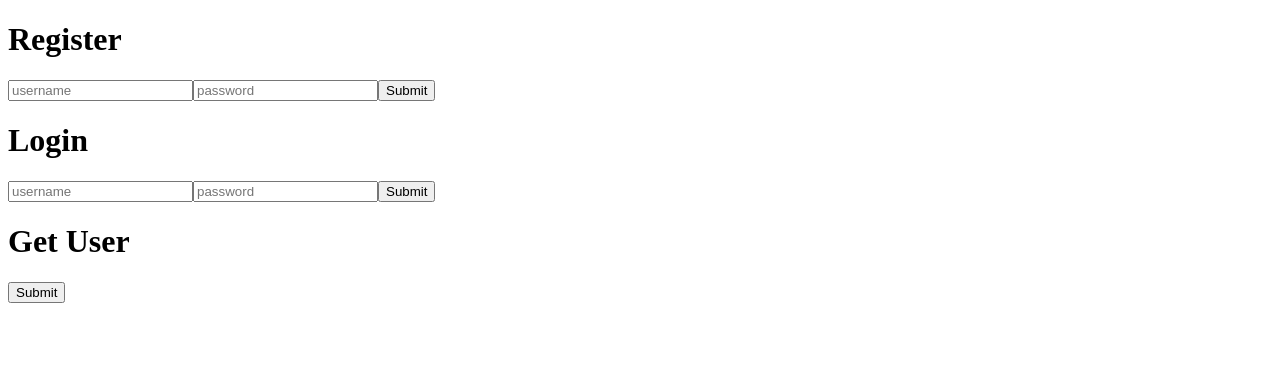
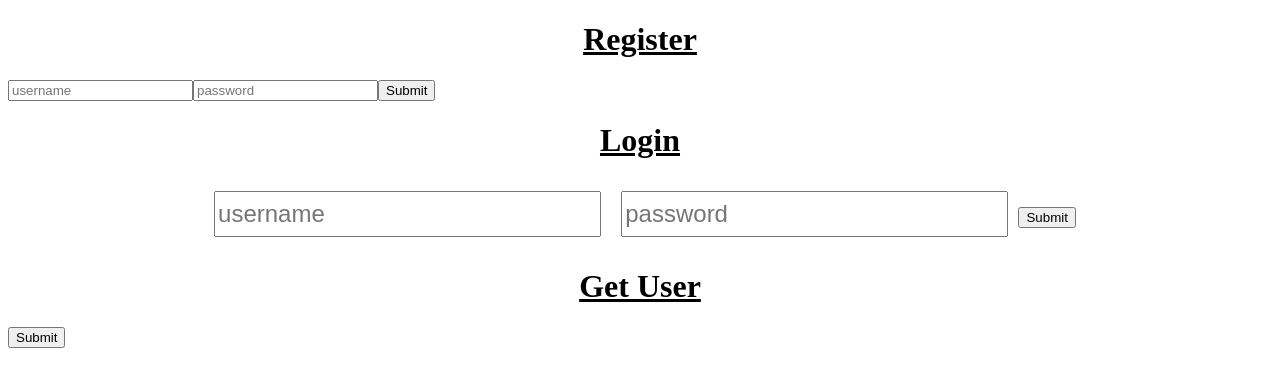
Before and after one commit to tniles320/project-3, a React (Create React App) app in the folder client/: page / in a window 1280 px wide. Shown: the top 386 px of the page. Built offline with nearby package versions, Linux system fonts and the light colour scheme.

Commit message:
started basic styling for home page

```diff
--- a/client/src/pages/Home/index.js
+++ b/client/src/pages/Home/index.js
@@ -1,5 +1,6 @@
 import React, { useState } from "react";
 import Axios from "axios";
+import "../styles/home.css";
 
 function App() {
   const [registerUsername, setRegisterUsername] = useState("");
@@ -56,6 +57,7 @@ function App() {
 
       <div>
         <h1>Login</h1>
+        <div className= "login">
         <input
           placeholder="username"
           onChange={(e) => setLoginUsername(e.target.value)}
@@ -65,6 +67,7 @@ function App() {
           onChange={(e) => setLoginPassword(e.target.value)}
         />
         <button onClick={login}>Submit</button>
+      </div>
       </div>
 
       <div>
--- /dev/null
+++ b/client/src/pages/styles/home.css
@@ -0,0 +1,16 @@
+h1 {
+    font-weight: bolder;
+    text-decoration: underline;
+    text-align: center;
+}
+
+.login {
+    text-align: center;
+}
+
+.login input {
+    height: 40px;
+    width: 30%;
+    font-size: 18pt;
+    margin: 10px;
+}
```
